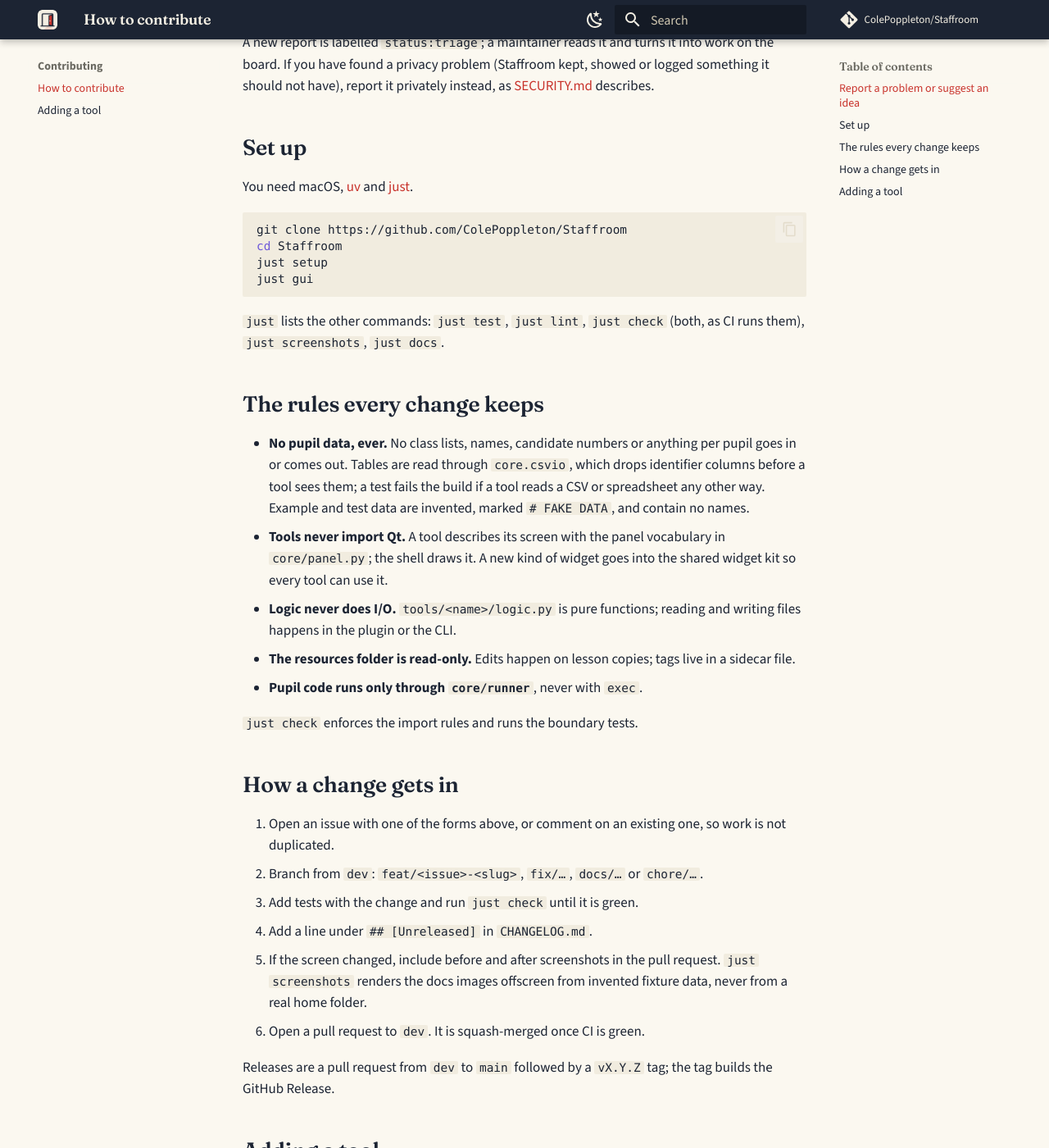
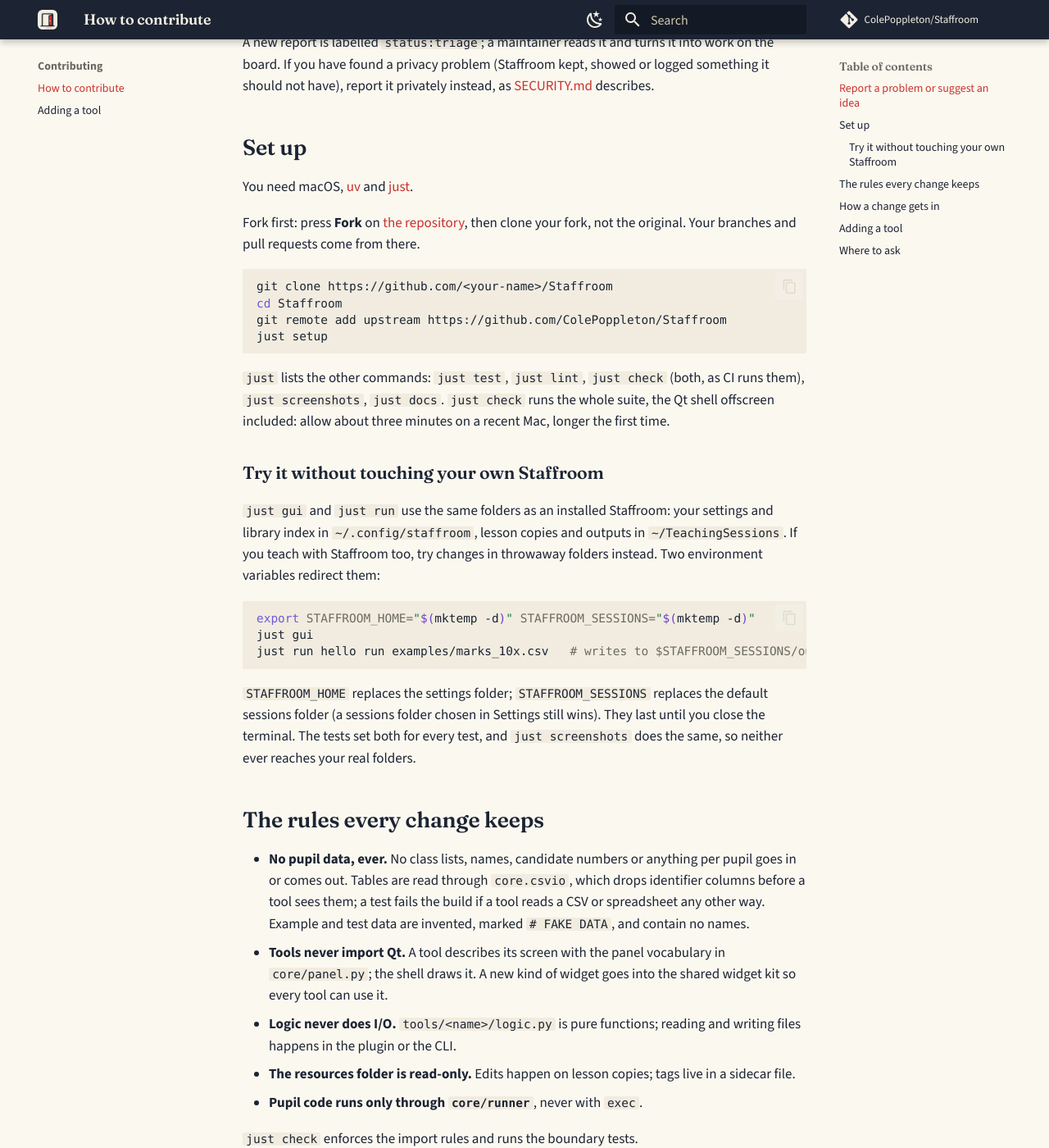
Before and after one commit to ColePoppleton/Staffroom, an MkDocs documentation site: the page built from docs/contributing.md, in a window 1280 px wide and 1400 px high, scrolled down 465 px. Shown: the whole window at 82% size. Built offline with MkDocs 1.6.1 and Material for MkDocs 9.7.7, drawn with Linux system fonts in a browser that asks for light colours; comment, search, counter and statistics services are not loaded; some of the changed text lies outside the part shown.

Commit message:
docs: contributing says fork first, how to try safely, check time, where to ask (#18, #37)
Co-Authored-By: Claude Opus 5.5 <noreply@anthropic.com>

````diff
--- a/docs/contributing.md
+++ b/docs/contributing.md
@@ -25,15 +25,39 @@ describes.
 You need macOS, [uv](https://docs.astral.sh/uv/) and
 [just](https://github.com/casey/just).
 
+Fork first: press **Fork** on
+[the repository](https://github.com/ColePoppleton/Staffroom), then clone your
+fork, not the original. Your branches and pull requests come from there.
+
 ```bash
-git clone https://github.com/ColePoppleton/Staffroom
+git clone https://github.com/<your-name>/Staffroom
 cd Staffroom
+git remote add upstream https://github.com/ColePoppleton/Staffroom
 just setup
-just gui
 ```
 
 `just` lists the other commands: `just test`, `just lint`, `just check` (both,
-as CI runs them), `just screenshots`, `just docs`.
+as CI runs them), `just screenshots`, `just docs`. `just check` runs the whole
+suite, the Qt shell offscreen included: allow about three minutes on a recent
+Mac, longer the first time.
+
+### Try it without touching your own Staffroom
+
+`just gui` and `just run` use the same folders as an installed Staffroom:
+your settings and library index in `~/.config/staffroom`, lesson copies and
+outputs in `~/TeachingSessions`. If you teach with Staffroom too, try changes
+in throwaway folders instead. Two environment variables redirect them:
+
+```bash
+export STAFFROOM_HOME="$(mktemp -d)" STAFFROOM_SESSIONS="$(mktemp -d)"
+just gui
+just run hello run examples/marks_10x.csv   # writes to $STAFFROOM_SESSIONS/outputs/hello
+```
+
+`STAFFROOM_HOME` replaces the settings folder; `STAFFROOM_SESSIONS` replaces
+the default sessions folder (a sessions folder chosen in Settings still wins).
+They last until you close the terminal. The tests set both for every test, and
+`just screenshots` does the same, so neither ever reaches your real folders.
 
 ## The rules every change keeps
 
@@ -57,13 +81,16 @@ as CI runs them), `just screenshots`, `just docs`.
 
 1. Open an issue with one of the forms above, or comment on an existing one,
    so work is not duplicated.
-2. Branch from `dev`: `feat/<issue>-<slug>`, `fix/…`, `docs/…` or `chore/…`.
-3. Add tests with the change and run `just check` until it is green.
+2. In your fork, branch from `dev` (`git fetch upstream` and branch from
+   `upstream/dev`): `feat/<issue>-<slug>`, `fix/…`, `docs/…` or `chore/…`.
+3. Add tests with the change and run `just check` until it is green (about
+   three minutes).
 4. Add a line under `## [Unreleased]` in `CHANGELOG.md`.
 5. If the screen changed, include before and after screenshots in the pull
    request. `just screenshots` renders the docs images offscreen from invented
    fixture data, never from a real home folder.
-6. Open a pull request to `dev`. It is squash-merged once CI is green.
+6. Push the branch to your fork and open a pull request to `dev` on
+   ColePoppleton/Staffroom. It is squash-merged once CI is green.
 
 Releases are a pull request from `dev` to `main` followed by a `vX.Y.Z` tag;
 the tag builds the GitHub Release.
@@ -71,4 +98,13 @@ the tag builds the GitHub Release.
 ## Adding a tool
 
 See [Adding a tool](adding-a-tool.md). The `hello` tool is the reference
-example, and `just new <name>` scaffolds a working one.
+example, and `just new <name>` scaffolds a working one like it. `staff new`
+only works in a clone: from an installed copy it says so and writes nothing.
+
+## Where to ask
+
+On GitHub, in the open. Ask on the issue you are working on; if there is no
+issue yet, open one with the **Idea for a tool or change** form and say it is a
+question. There is no chat or forum. A privacy problem goes privately, as
+[SECURITY.md](https://github.com/ColePoppleton/Staffroom/blob/main/.github/SECURITY.md)
+describes.
````
Also changed, not shown: CHANGELOG.md (+11 -0 lines).
